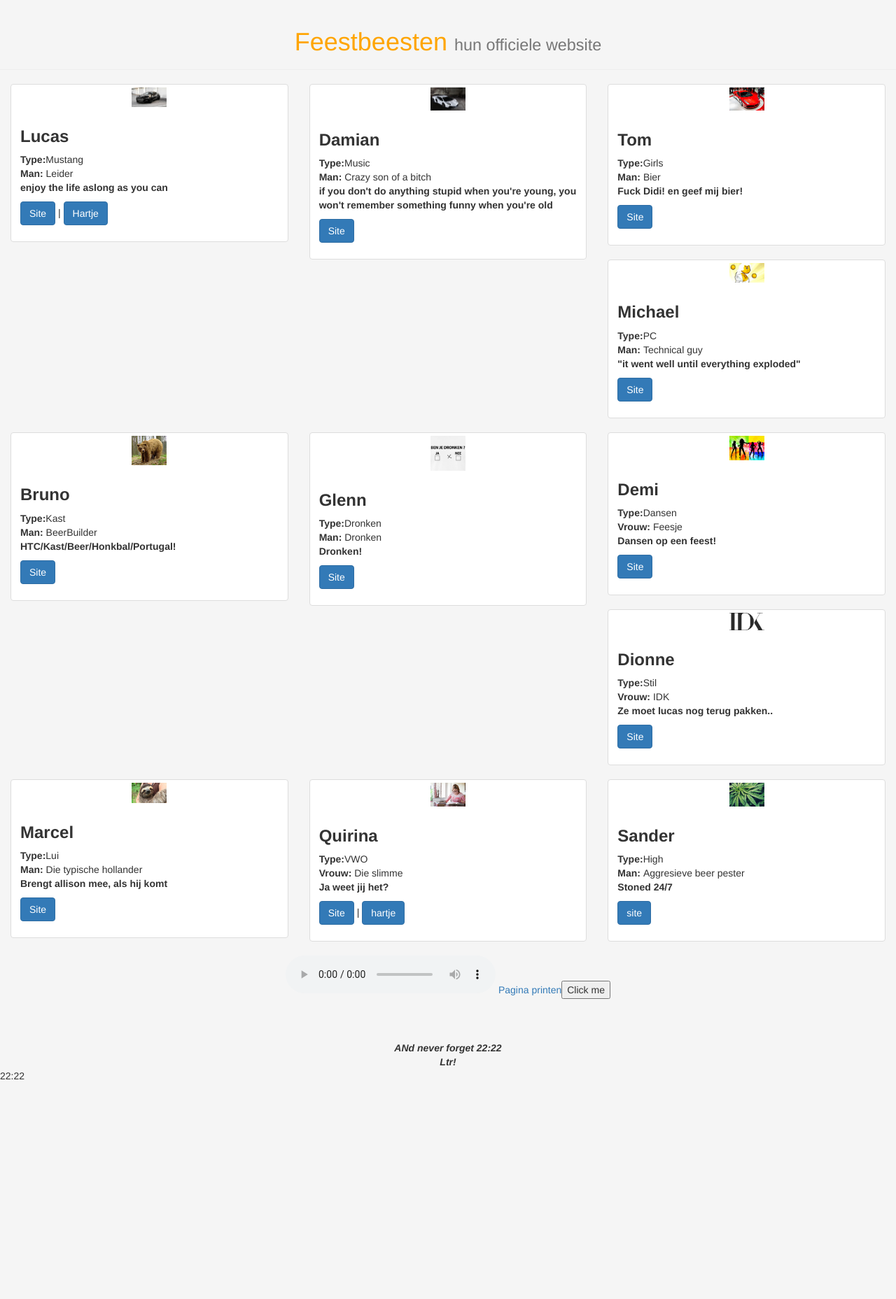
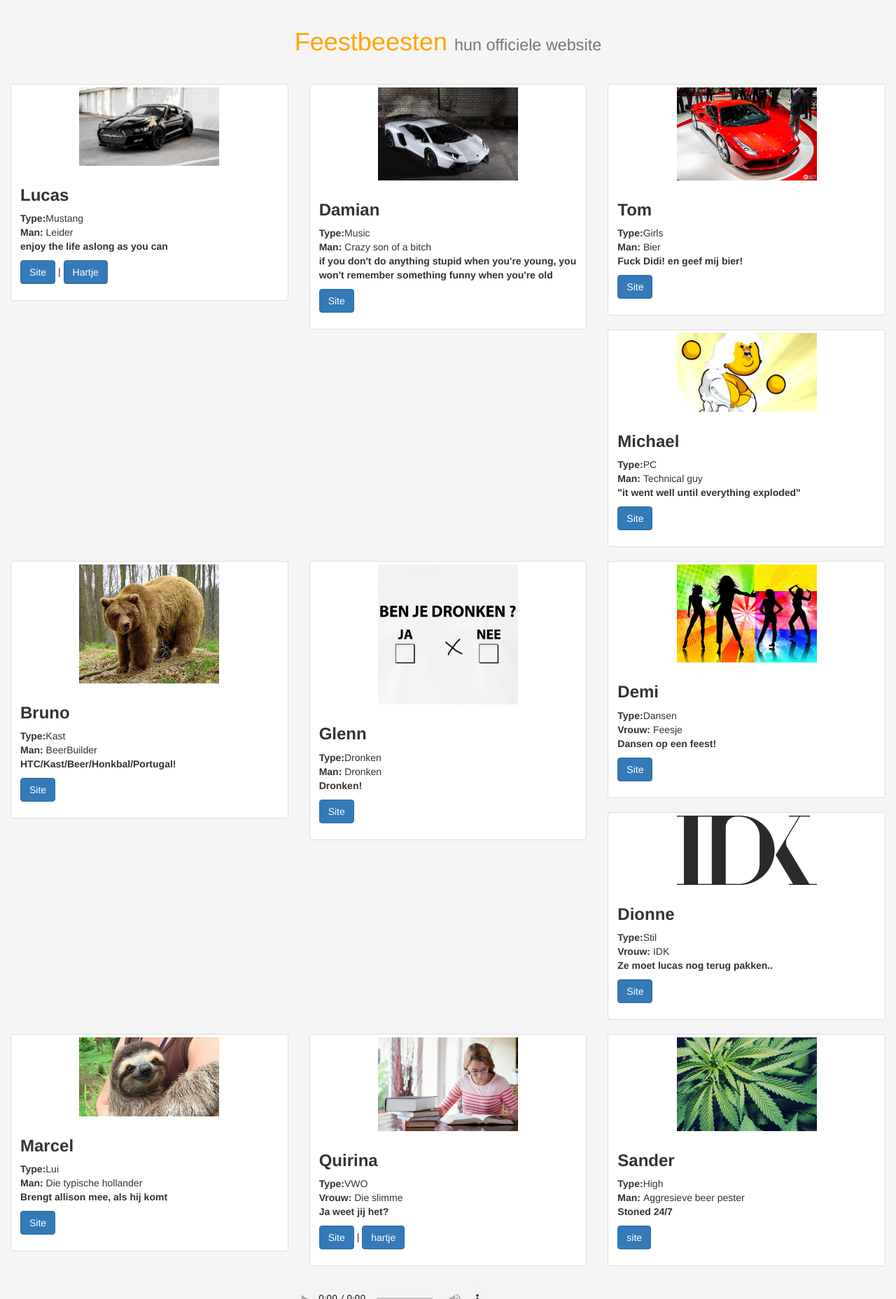
Before and after one commit to Nimlion/Hosam, a PHP site: page / in a window 1280 px wide. Shown: the top 1857 px of the page at 70% size. Before the commit the page ends 1543 px from the top, so only its background shows below. Run offline with PHP 8.4, Linux system fonts and the light colour scheme; some libraries are stand-ins or nearby versions.

Commit message:
Update standaardbootstrap.css

```diff
--- a/stylesheets/standaardbootstrap.css
+++ b/stylesheets/standaardbootstrap.css
@@ -33,6 +33,6 @@ btnmenu {
     border-width: thick;
 }
 img {
-    width: 50px;
-    height: 50px;
+    width: 200px;
+    height: 200px;
 }
```
